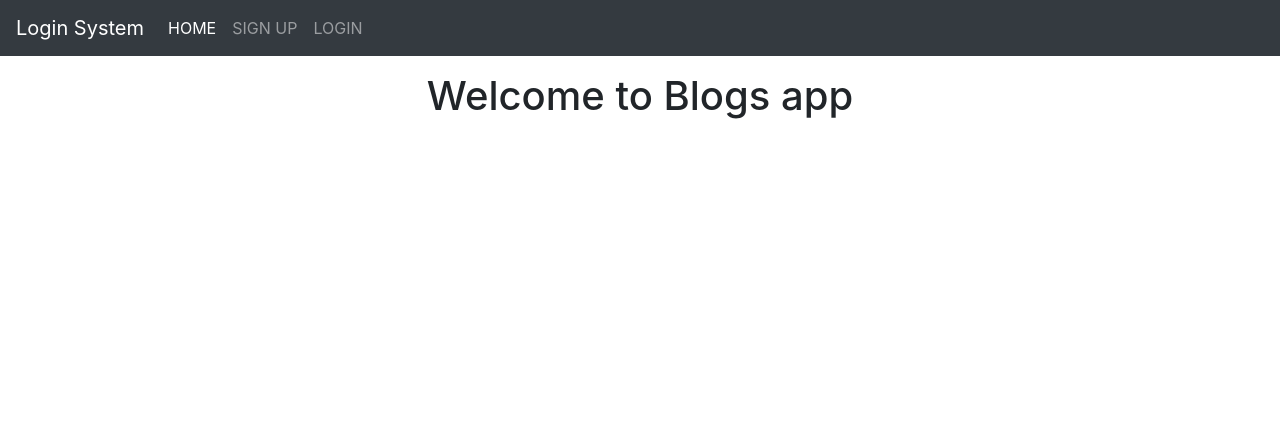
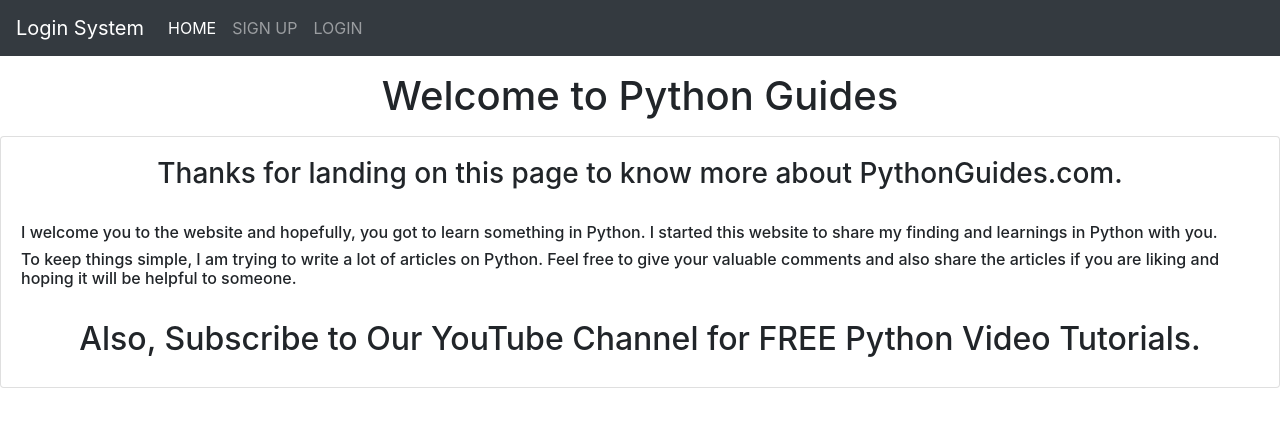
Before and after one commit to nimishmedatwal/blog, a Django app: page /home in a window 1280 px wide. Shown: the top 427 px of the page. Run offline with Django 4.2, Linux system fonts and the light colour scheme; some libraries are stand-ins or nearby versions.

Commit message:
added home.html

```diff
--- a/blog/authentication/views.py
+++ b/blog/authentication/views.py
@@ -59,4 +59,4 @@
 
 def logout_user(request):
     auth.logout(request)
-    return redirect('home')
+    return redirect('login_user')
--- a/blog/authentication/templates/home.html
+++ b/blog/templates/home.html
@@ -53,8 +53,20 @@
   </nav>
 
   <div class="container my-3">
-    <h1 style="text-align:center;">Welcome to Blogs app {{user.first_name}} {{user.last_name}}</h1>
+    <h1 style="text-align:center;">Welcome to Python Guides</h1>
   </div>
+
+  <div class="card">
+    <div class="card-body">
+      <h3 style="text-align:center;">Thanks for landing on this page to know more about PythonGuides.com.</h3>
+      <br>
+      <h6>I welcome you to the website and hopefully, you got to learn something in Python. I started this website to
+        share my finding and learnings in Python with you.</h6>
+      <h6>To keep things simple, I am trying to write a lot of articles on Python. Feel free to give your valuable
+        comments and also share the articles if you are liking and hoping it will be helpful to someone.</h6>
+      <br>
+      <h2 style="text-align:center;">Also, Subscribe to Our YouTube Channel for FREE Python Video Tutorials.</h2>
+    </div>
 </body>
 
 </html>
```
